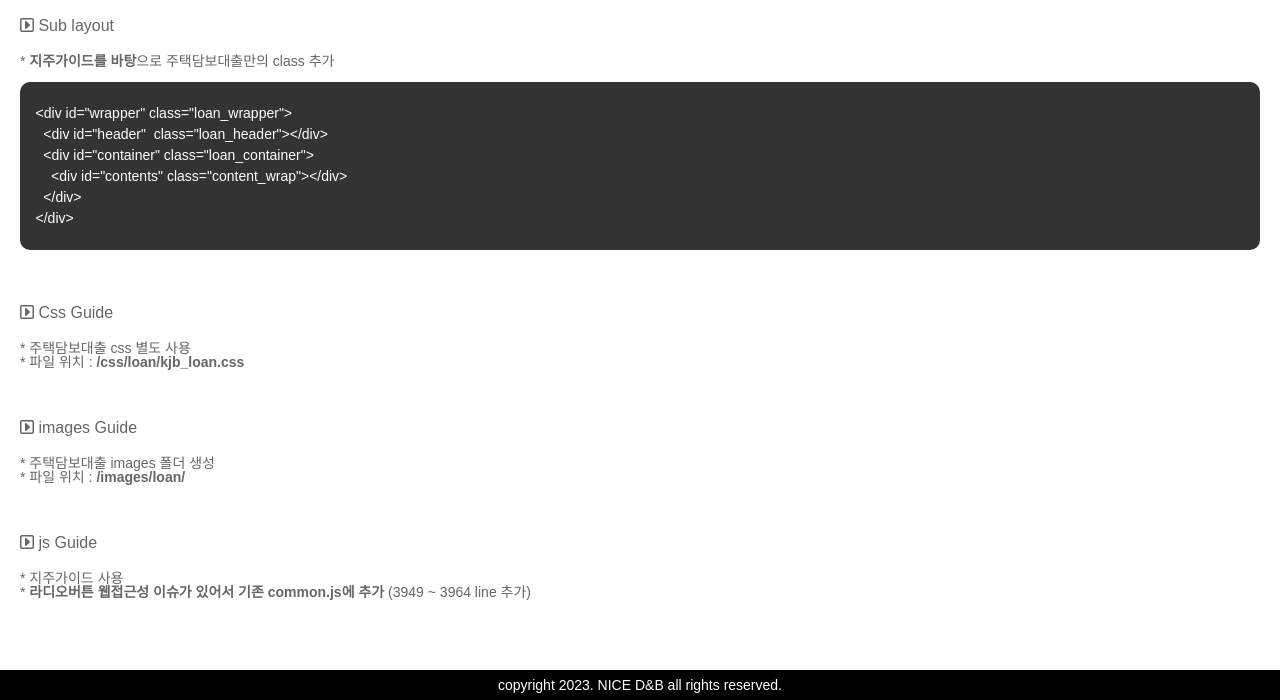
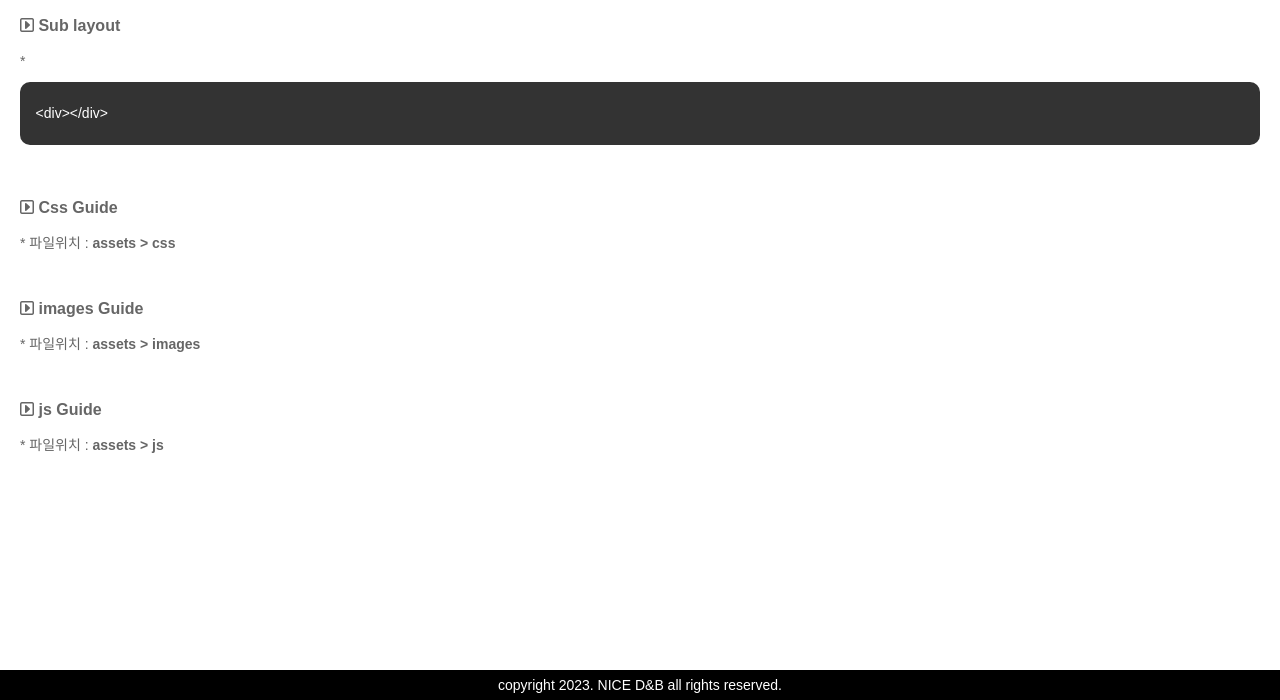
Before and after one commit to kps-coder/niceDnB, a plain HTML site: page guide/guide.html in a window 1280 px wide. Shown: the part 100-800 px from the top of the page. Drawn offline with Linux system fonts and the light colour scheme; a web font is replaced by a local one.

Commit message:
가이드 수정

```diff
--- a/assets/css/default.css
+++ b/assets/css/default.css
@@ -4,7 +4,7 @@
 
 
 /* reset */
-html, body, div, span, object, iframe, h1, h2, h3, h4, h5, h6, p, blockquote, pre, a, abbr, acronym, address, big, cite, code, del, dfn, em, img, ins, kbd, q, s, samp, small, strike, strong, sub, sup, tt, var, b, i, dl, dt, dd, ol, ul, li, fieldset, form, input, button, label, legend, table, caption, tbody, tfoot, thead, tr, th, td, article, aside, canvas, details, figure, figcaption, footer, header, hgroup, menu, nav, output, section, summary, time, mark, audio, video { margin: 0; padding: 0; font-family: 'Pretendard', 'Nanum Gothic', '나눔고딕', sans-serif; font-weight: 400; color: #666; font-size: 14px; line-height: 1; border: 0; }
+html, body, div, span, object, iframe, h1, h2, h3, h4, h5, h6, p, blockquote, pre, a, abbr, acronym, address, big, cite, code, del, dfn, em, img, ins, kbd, q, s, samp, small, strike, strong, sub, sup, tt, var, b, i, dl, dt, dd, ol, ul, li, fieldset, form, input, button, label, legend, table, caption, tbody, tfoot, thead, tr, th, td, article, aside, canvas, details, figure, figcaption, footer, header, hgroup, menu, nav, output, section, summary, time, mark, audio, video { margin: 0; padding: 0; font-family: 'Pretendard', 'Nanum Gothic', '나눔고딕', sans-serif; color: #666; font-size: 14px; line-height: 1; border: 0; }
 article, aside, details, figcaption, figure, footer, header, hgroup, menu, nav, section { display:block; }
 html, body { width: 100%; height: 100%; }
 
--- a/guide/asset/js/g_include.js
+++ b/guide/asset/js/g_include.js
@@ -16,6 +16,7 @@ window.addEventListener('load', function() {
               <li><a href="button.html"><i class="fas fa-minus-circle"></i> Button</a></li>
               <li><a href="form.html"><i class="fas fa-minus-circle"></i> Form</a></li>
               <li><a href="modal.html"><i class="fas fa-minus-circle"></i> Modal</a></li>
+              <li><a href="board.html"><i class="fas fa-minus-circle"></i> board</a></li>
             </ul>
           </li>
         </ul>
--- a/guide/guide.html
+++ b/guide/guide.html
@@ -7,6 +7,7 @@
     <meta name="viewport" content="width=1280, initial-scale=1.0">
 
     <link rel="stylesheet" href="../assets/css/default.css">
+    <link rel="stylesheet" href="../assets/css/common.css">
 
     <!-- 가이드용 -->
     <link rel="stylesheet" href="asset/fontawesome/css/all.css">
@@ -48,15 +49,10 @@
           <h2><i class="far fa-caret-square-right"></i> Sub layout</h2>
           <div class="contBody">
             <ul>
-              <li>* <strong class="fColor1">지주가이드를 바탕</strong>으로 주택담보대출만의 class 추가</li>
+              <li>* </li>
             </ul>
   <xmp>
-    <div id="wrapper" class="loan_wrapper">
-      <div id="header"  class="loan_header"></div>
-      <div id="container" class="loan_container">
-        <div id="contents" class="content_wrap"></div>
-      </div>
-    </div>
+    <div></div>
   </xmp>
           </div>
           <div class="contBody">
@@ -67,8 +63,7 @@
           <h2><i class="far fa-caret-square-right"></i> Css Guide</h2>
           <div class="contBody">
             <ul>
-              <li>* 주택담보대출 css 별도 사용</li>
-              <li>* 파일 위치 : <strong class="fColor1">/css/loan/kjb_loan.css</strong></li>
+              <li>* 파일위치 : <strong>assets &gt; css</strong></li>
             </ul>
           </div>
         </section>
@@ -76,8 +71,7 @@
           <h2><i class="far fa-caret-square-right"></i> images Guide</h2>
           <div class="contBody">
             <ul>
-              <li>* 주택담보대출 images 폴더 생성</li>
-              <li>* 파일 위치 : <strong class="fColor1">/images/loan/</strong></li>
+              <li>* 파일위치 : <strong>assets &gt; images</strong></li>
             </ul>
           </div>
         </section>
@@ -85,8 +79,7 @@
           <h2><i class="far fa-caret-square-right"></i> js Guide</h2>
           <div class="contBody">
             <ul>
-              <li>* 지주가이드 사용</li>
-              <li>* <strong class="fColor1">라디오버튼 웹접근성 이슈가 있어서 기존 common.js에 추가</strong> (3949 ~ 3964 line 추가)</li>
+              <li>* 파일위치 : <strong>assets &gt; js</strong></li>
             </ul>
           </div>
         </section>
```
Also changed, not shown: guide/button.html (+2 -1 lines), guide/component.html (+2 -1 lines).
